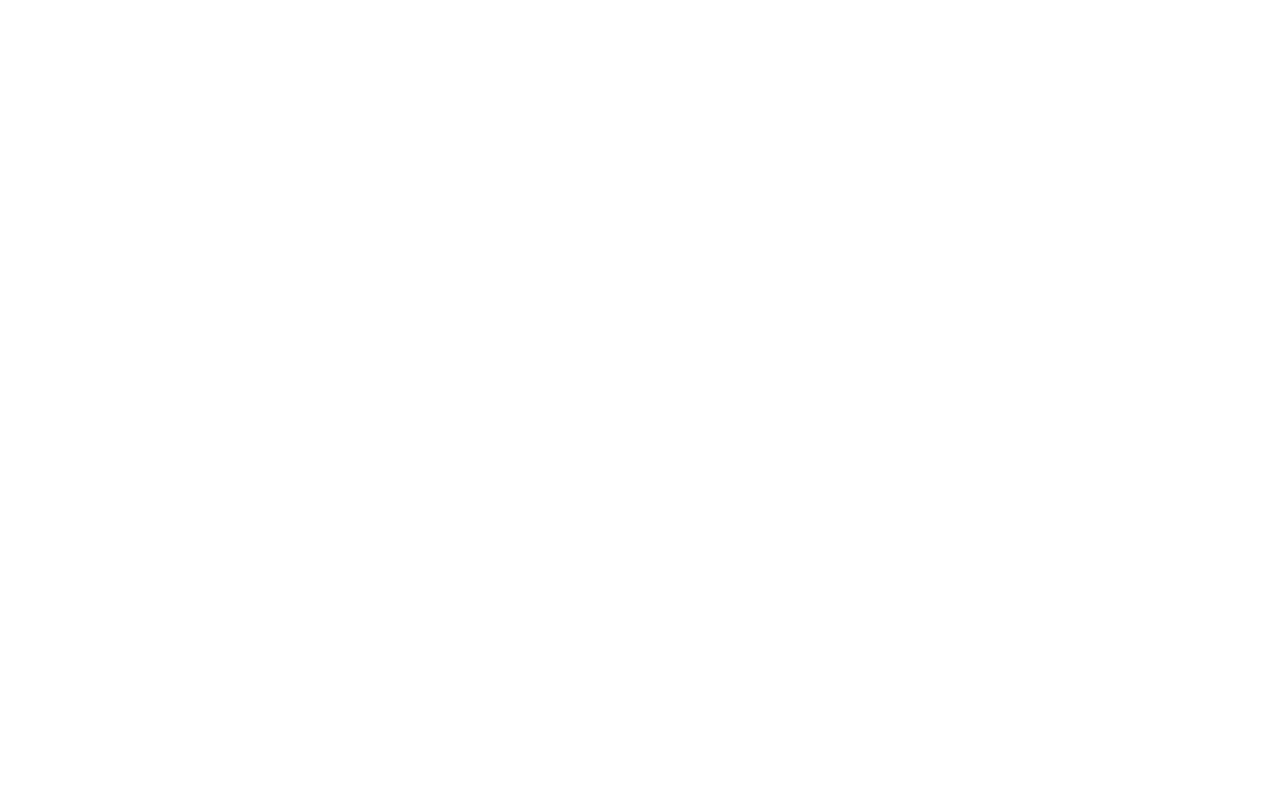
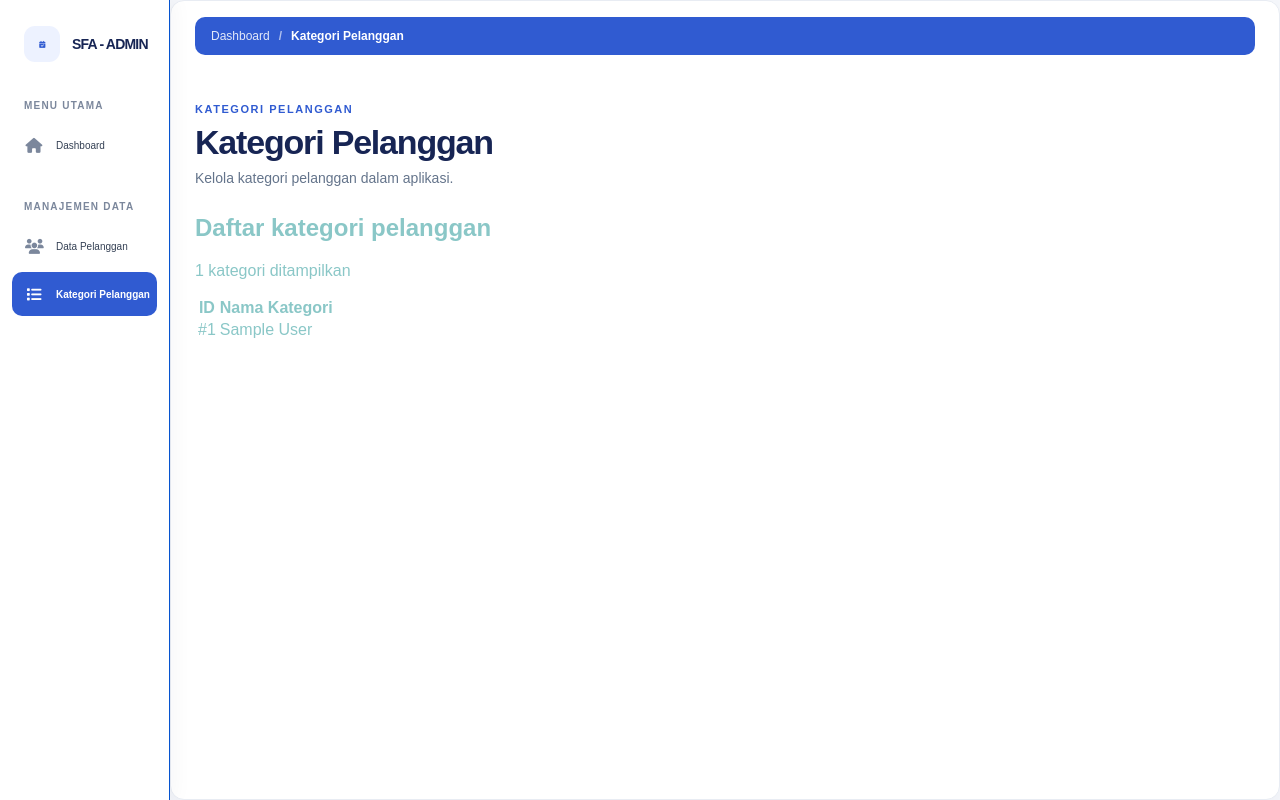
Before and after one commit to asddd7/office, a Laravel app: page /admin/customer_category in a window 1280 px wide. Before the commit the page is empty. Run offline with Laravel 12, Linux system fonts and the light colour scheme; a user stored in the database is signed in; data comes from the database, SQL or seed files in the repository; tables that the repository leaves empty hold one stand-in row (values such as "Sample post"); style sheets or scripts are compiled from the project's sources; some web fonts are replaced.

Commit message:
Enhance customer category management: update index view to display categories and add breadcrumb navigation for category actions

```diff
--- a/app/Http/Controllers/Admin/CustomerCategoryController.php
+++ b/app/Http/Controllers/Admin/CustomerCategoryController.php
@@ -12,7 +12,8 @@ class CustomerCategoryController extends Controller
      */
     public function index()
     {
-        return view('admin.customer_category.index');
+        $categories = \DB::table('customer_category')->get();
+        return view('admin.customer_category.index', compact('categories'));
     }
 
     /**
--- a/resources/views/admin/customer_category/index.blade.php
+++ b/resources/views/admin/customer_category/index.blade.php
@@ -0,0 +1,51 @@
+@extends('admin.layouts.app')
+
+@section('title', 'Customer - SFA App')
+
+@section('content')
+<div class="customer-page">
+    <header class="customer-page-header">
+        <div>
+            <p class="customer-eyebrow">KATEGORI PELANGGAN</p>
+            <h1>Kategori Pelanggan</h1>
+            <p class="customer-page-description">Kelola kategori pelanggan dalam aplikasi.</p>
+        </div>
+    </header>
+    <section class="customer-category-table-card" aria-labelledby="customer-category-list-title">
+        <div class="customer-category-table-heading">
+            <div>
+                <h2 id="customer-category-list-title">Daftar kategori pelanggan</h2>
+                <p>{{ $categories->count() }} kategori ditampilkan</p>
+            </div>
+        </div>
+
+        <div class="customer-category-table-wrapper">
+            <table class="customer-category-table">
+                <thead>
+                    <tr>
+                        <th scope="col">ID</th>
+                        <th scope="col">Nama Kategori</th>
+                        <th scope="col"><span class="sr-only">Aksi</span></th>
+                    </tr>
+                </thead>
+                <tbody>
+                    @forelse ($categories as $category)
+                        <tr>
+                            <td class="customer-category-id">#{{ $category->id }}</td>
+                            <td class="customer-category-name">{{ $category->name }}</td>
+                            <td>
+                                <div class="customer-category-row-actions">
+                                    <!-- Add edit and delete actions here -->
+                                </div>
+                            </td>
+                        </tr>
+                    @empty
+                        <tr>
+                            <td colspan="3">Tidak ada kategori pelanggan yang tersedia.</td>
+                        </tr>
+                    @endforelse
+                </tbody>
+            </table>
+        </div>
+    </section>
+@endsection
--- a/resources/views/admin/layouts/partials/breadcrumbs.blade.php
+++ b/resources/views/admin/layouts/partials/breadcrumbs.blade.php
@@ -18,6 +18,22 @@
             }
         }
     }
+
+    if (request()->routeIs('admin.customer_category.*')) {
+        if (request()->routeIs('admin.customer_category.index')) {
+            $breadcrumbs[] = ['label' => 'Kategori Pelanggan', 'url' => null];
+        } else {
+            $breadcrumbs[] = ['label' => 'Kategori Pelanggan', 'url' => route('admin.customer_category.index')];
+
+            if (request()->routeIs('admin.customer_category.create')) {
+                $breadcrumbs[] = ['label' => 'Tambah Kategori Pelanggan', 'url' => null];
+            } elseif (request()->routeIs('admin.customer_category.edit')) {
+                $breadcrumbs[] = ['label' => 'Edit Kategori Pelanggan', 'url' => null];
+            } elseif (request()->routeIs('admin.customer_category.show')) {
+                $breadcrumbs[] = ['label' => 'Detail Kategori Pelanggan', 'url' => null];
+            }
+        }
+    }
 @endphp
 
 <nav class="admin-breadcrumbs" aria-label="Breadcrumb">
```
